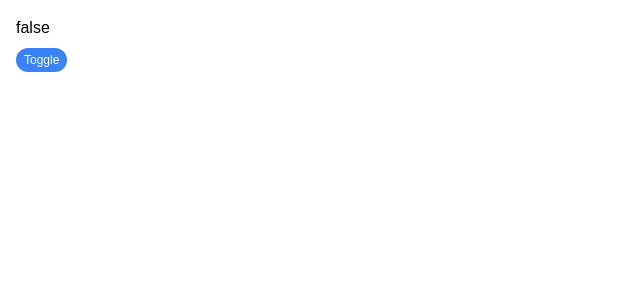
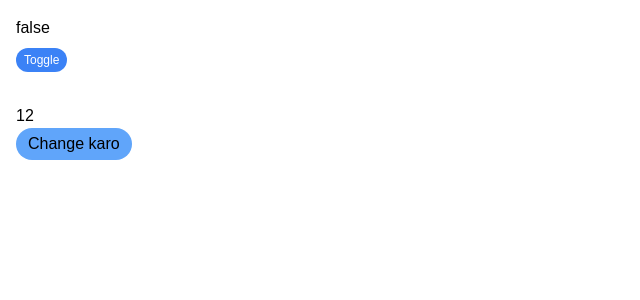
Before and after one commit to MohammadAshfaque/React-Learn, a React (Vite) app: page / in a window 1280 px wide. Shown: the top 300 px of the page, without its empty margins (0-640 px from the left). Built offline with nearby package versions, Linux system fonts and the light colour scheme.

Commit message:
learn useState Intermediate

```diff
--- a/src/App.jsx
+++ b/src/App.jsx
@@ -2,11 +2,13 @@ import  React from 'react';
 import Card from './components/Card';
 import Card1 from './components/Card1';
 import Usest from './components/UseSt';
+import Countinc from './components/Countinc';
 
 function App() {
   return (
     <div>
       <Usest/>
+      <Countinc/>
     </div>
   );
 }
--- /dev/null
+++ b/src/components/Countinc.jsx
@@ -0,0 +1,13 @@
+import React, { useState } from 'react'
+
+function Countinc() {
+    const [val ,setVal] = useState(12);
+  return (
+    <div className='p-4'>
+        <h1>{val}</h1>
+        <button onClick={()=>setVal(prev=>prev+1)}className='px-3 py-1 bg-blue-400 rounded-full'>Change karo</button>
+    </div>
+  )
+}
+
+export default Countinc
```
